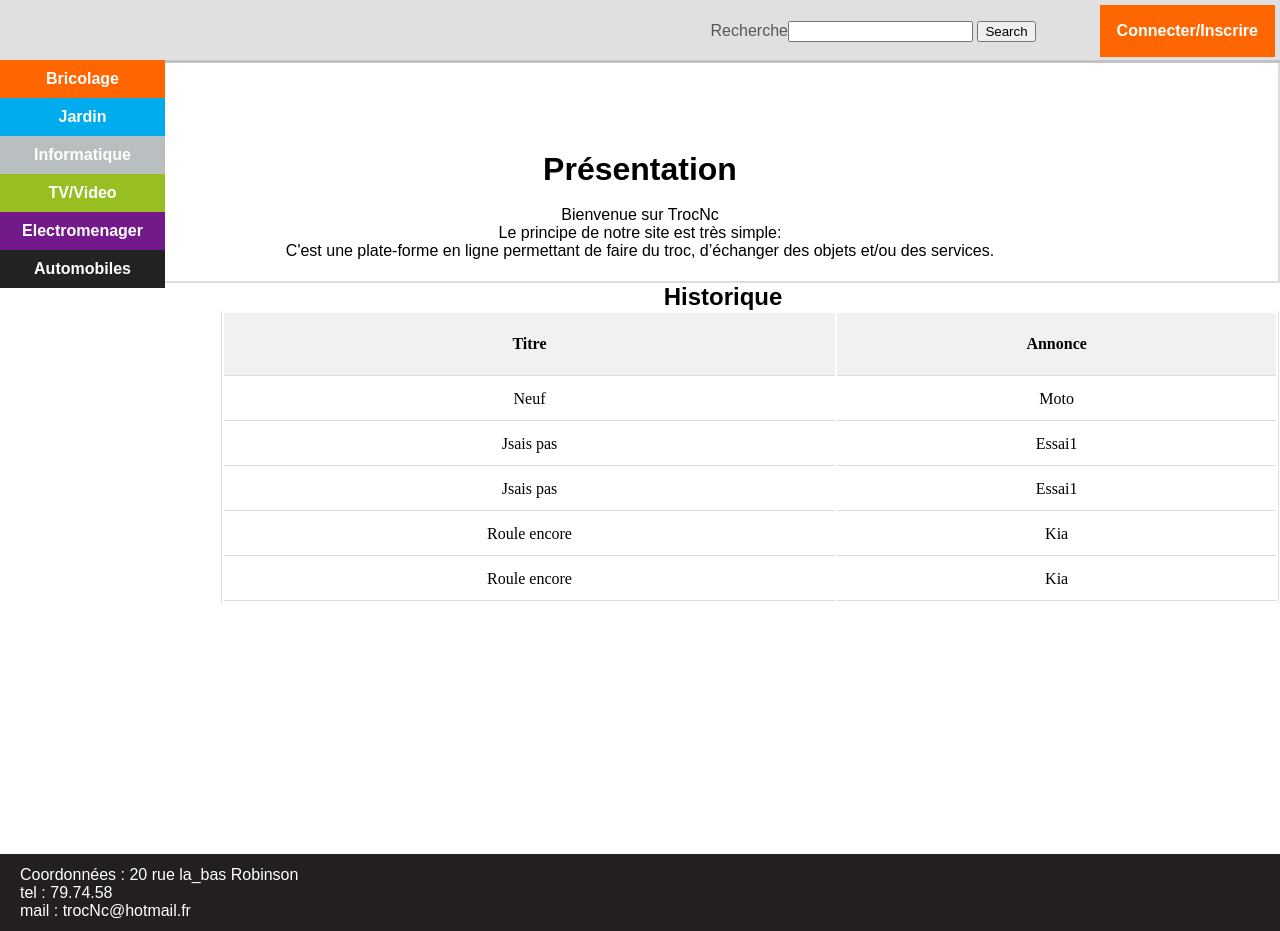
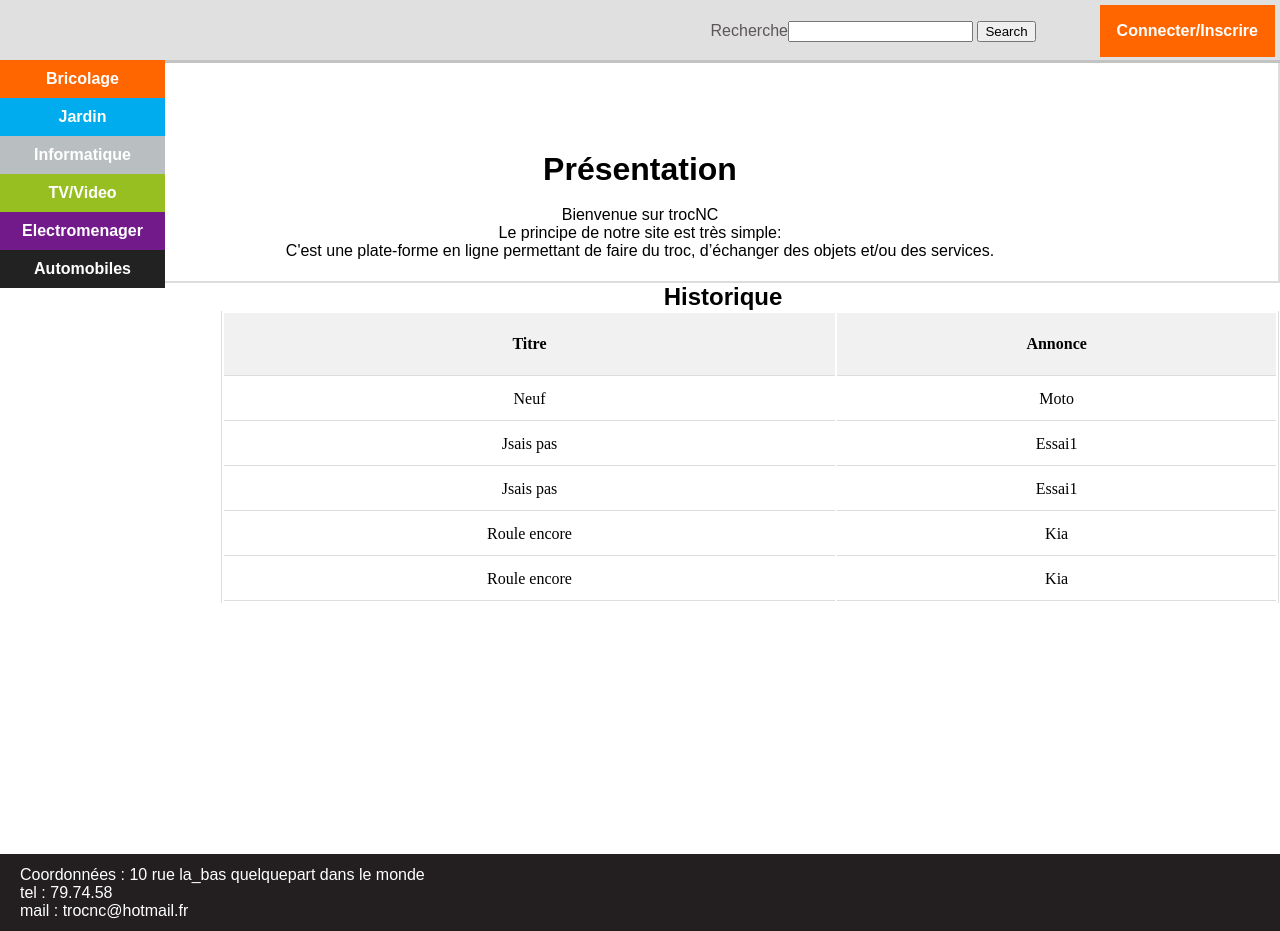
Before and after one commit to Johhno/trocNC, a PHP site: page / in a window 1280 px wide. Run offline with PHP 8.4, Linux system fonts and the light colour scheme; data comes from the database, SQL or seed files in the repository.

```diff
--- a/view/accueil.php
+++ b/view/accueil.php
@@ -6,7 +6,7 @@
 
 				<h1>Présentation</h1> <br />
 
-				Bienvenue sur TrocNc <br />
+				Bienvenue sur trocNC <br />
 				Le principe de notre site est très simple: <br />
 				C'est une plate-forme en ligne permettant de faire du troc, d’échanger des objets et/ou des services.<br />
 
--- a/view/layout.php
+++ b/view/layout.php
@@ -72,9 +72,9 @@
 
 			<div id="pied">
 				<div id="icone">
-				Coordonnées : 20 rue la_bas Robinson<br />
+				Coordonnées : 10 rue la_bas quelquepart dans le monde<br />
 				tel : 79.74.58 <br />
-				mail : trocNc@hotmail.fr <br />
+				mail : trocnc@hotmail.fr <br />
 				</div>
 			</div>	 <!-- fin pied -->
 
```
